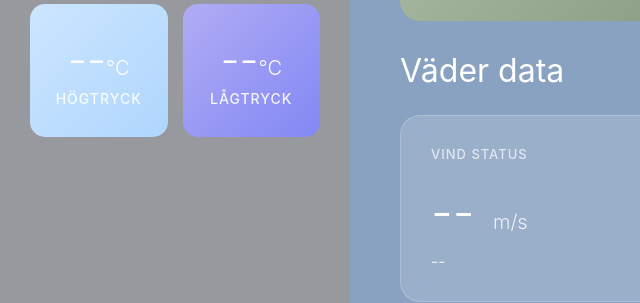
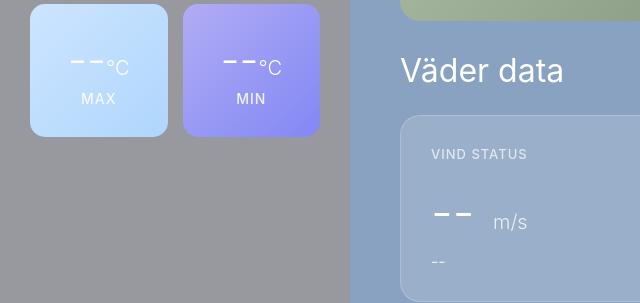
Before and after one commit to karinlenajohansson/JSAssignments, a website built with webpack: page index.html in a window 1280 px wide. Shown: the part 312-615 px from the top of the page, 0-640 px from the left. Built offline with nearby package versions, Linux system fonts and the light colour scheme.

Commit message:
changed min/max temperature in hmtl

```diff
--- a/index.html
+++ b/index.html
@@ -31,15 +31,15 @@
       </div>
     </div>
 
-  <!-- Hög och lågtryck temperaturer -->
+  <!-- Högsta och lägsta temperaturen -->
     <div class="temp-range">
       <div class="temp-box high">
         <span class="temp-value" id="temp-high">--</span>
-        <span class="temp-label">HÖGTRYCK</span>
+        <span class="temp-label">MAX</span>
       </div>
       <div class="temp-box low">
         <span class="temp-value" id="temp-low">--</span>
-        <span class="temp-label">LÅGTRYCK</span>
+        <span class="temp-label">MIN</span>
       </div>
     </div>
   </aside>
--- a/js/app.js
+++ b/js/app.js
@@ -8,7 +8,7 @@
 * Sparar senaste sökningar i localStorage
 *  */
 
-// API_KEY imprteras från confis.js (ligger inte på Github)
+// API_KEY importeras från confis.js (ligger inte på Github)
  // ----- Hämta alla element från DOM ----- //
 
 const API_KEY = window.WEATHER_API_KEY || ""; //
```
